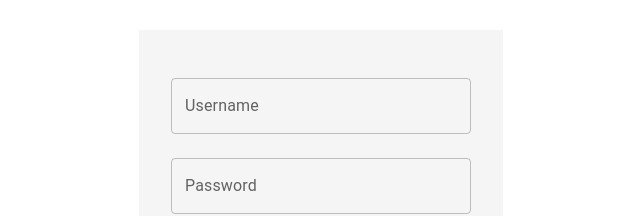
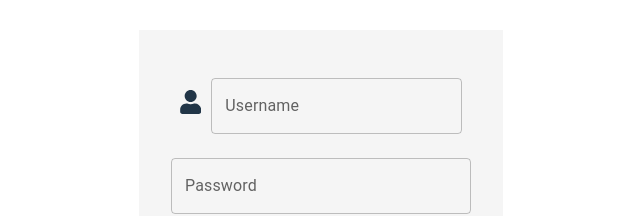
Before and after one commit to Fufuhu/vive-coding, a React (Vite) app in the folder vive-coding/: page /login in a window 1280 px wide. Shown: the part 240-456 px from the top of the page, without its empty margins (319-959 px from the left). Built offline with nearby package versions, Linux system fonts and the light colour scheme.

Commit message:
feat: enhance Login component with user icon in username field

```diff
--- a/vive-coding/src/component/login.tsx
+++ b/vive-coding/src/component/login.tsx
@@ -1,15 +1,19 @@
 import React from 'react';
 import { Box, Button, TextField } from '@mui/material';
+import { FaUser } from 'react-icons/fa';
 
 const Login = () => {
   return (
     <Box display="flex" flexDirection="column" alignItems="center" justifyContent="flex-start"  bgcolor="grey.100" p={4} width="300px">
+      <Box sx={{ display: 'flex', alignItems: 'center' }}>
+        <FaUser style={{ marginRight: '10px', fontSize: '150%' }}/>
         <TextField
           label="Username"
           type="text"
           margin="normal"
           fullWidth
         />
+      </Box>
       <TextField
         label="Password"
         type="password"
```
Lines whose indentation alone changed are shown as unchanged.
